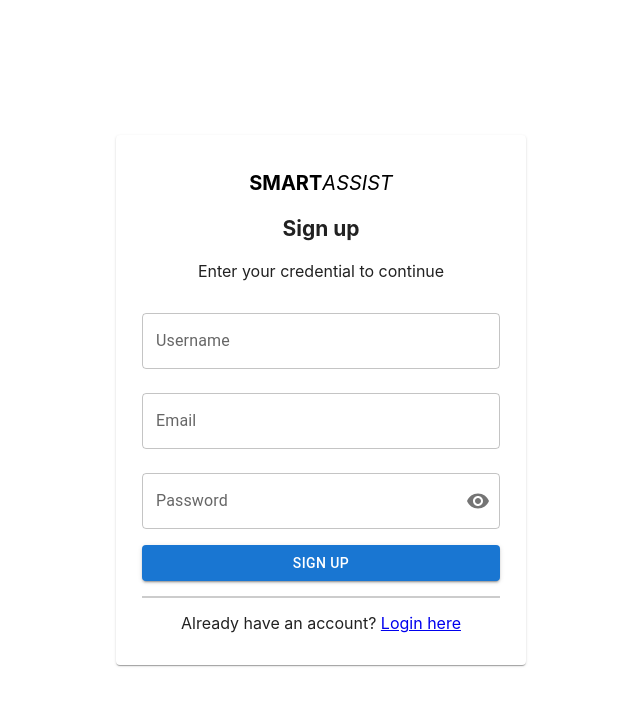
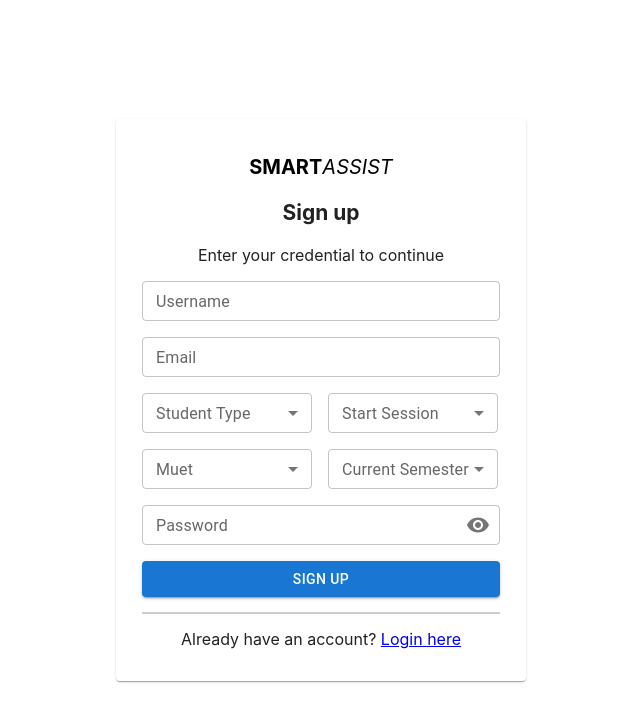
Before and after one commit to tyxyah/smartassist, a React (Create React App) app in the folder frontend/: page /signup in a window 1280 px wide. Shown: the top 722 px of the page, without its empty margins (319-959 px from the left). Built offline with nearby package versions, Linux system fonts and the light colour scheme.

Commit message:
update sign up form

```diff
--- a/frontend/src/App.js
+++ b/frontend/src/App.js
@@ -15,7 +15,7 @@ function App() {
       <BrowserRouter>
         <Routes>
           <Route path="/" element={!user ? <LoginPage /> : <Navigate to="Dashboard" />} />
-          <Route path="/signup" element={!user ? <SignupPage /> : <Navigate to="Dashboard" />} />
+          <Route path="/signup" element={!user ? <SignupPage /> : <Navigate to="/" />} />
           <Route path="/Profile" element={user? <ProfilePage /> : <Navigate to="/"/>} />
           <Route path="/AcademicProgress" element={user? <ProgressPage /> : <Navigate to="/"/>} />
           <Route path="/Dashboard" element={user? <DashboardPage /> : <Navigate to="/"/>} />
--- a/frontend/src/pages/LoginPage.js
+++ b/frontend/src/pages/LoginPage.js
@@ -100,7 +100,7 @@ const LoginPage = () => {
               color="primary"
               onClick={handleLogin}
             >
-              Sign in
+              Log in
             </Button>
             {error &&<Alert severity="error">{error}</Alert>}
             <div
--- a/frontend/src/pages/SignupPage.js
+++ b/frontend/src/pages/SignupPage.js
@@ -2,6 +2,10 @@ import React, { useState } from "react";
 import Card from "@mui/material/Card";
 import CardContent from "@mui/material/CardContent";
 import TextField from "@mui/material/TextField";
+import InputLabel from "@mui/material/InputLabel";
+import MenuItem from "@mui/material/MenuItem";
+import FormControl from "@mui/material/FormControl";
+import Select from "@mui/material/Select";
 import Button from "@mui/material/Button";
 import Alert from "@mui/material/Alert";
 import Stack from "@mui/material/Stack";
@@ -16,6 +20,10 @@ const Signup = () => {
   const [email, setEmail] = useState("");
   const [username, setUsername] = useState("");
   const [password, setPassword] = useState("");
+  const [studentType, setStudentType] = useState("");
+  const [startSession, setStartSession] = useState("");
+  const [muet, setMuet] = useState("");
+  const [currentSemester, setCurrentSemester] = useState("");
   const [showPassword, setShowPassword] = useState(false);
   const [showSuccessAlert, setShowSuccessAlert] = useState(false);
   const { signup, error, isLoading } = useSignup();
@@ -37,6 +45,22 @@ const Signup = () => {
 
   const handleTogglePasswordVisibility = () => {
     setShowPassword((prevShowPassword) => !prevShowPassword);
+  };
+
+  const handleStudentType = (event) => {
+    setStudentType(event.target.value);
+  };
+
+  const handleStartSession = (event) => {
+    setStartSession(event.target.value);
+  };
+
+  const handleMuet = (event) => {
+    setMuet(event.target.value);
+  };
+
+  const handleCurrentSemester = (event) => {
+    setCurrentSemester(event.target.value);
   };
 
   return (
@@ -79,14 +103,18 @@ const Signup = () => {
           </p>
 
           <TextField
+            id="username"
+            size="small"
             label="Username"
             variant="outlined"
-            margin="normal"
+            margintop="1"
             fullWidth
             value={username}
             onChange={(e) => setUsername(e.target.value)}
           />
           <TextField
+            id="email"
+            size="small"
             label="Email"
             type="email"
             variant="outlined"
@@ -95,7 +123,74 @@ const Signup = () => {
             value={email}
             onChange={(e) => setEmail(e.target.value)}
           />
+          <Stack sx={{ width: "100%", marginY: 1}} spacing={2} direction={"row"}>
+          <FormControl sx={{minWidth: 170}} size="small">
+            <InputLabel>Student Type</InputLabel>
+            <Select
+              id="studentType"
+              value={studentType}
+              label="Student Type"
+              onChange={handleStudentType}
+              size="small"
+              fullWidth
+            >
+              <MenuItem value={1}>Local</MenuItem>
+              <MenuItem value={2}>International</MenuItem>
+            </Select>
+          </FormControl>
+          <FormControl sx={{minWidth: 170}} size="small">
+            <InputLabel>Start Session</InputLabel>
+            <Select
+              id="startSession"
+              value={startSession}
+              label="Start Session"
+              onChange={handleStartSession}
+              size="small"
+              fullWidth
+            >
+              <MenuItem value={1}>2020/2021</MenuItem>
+              <MenuItem value={2}>2021/2022</MenuItem>
+            </Select>
+          </FormControl></Stack>
+          <Stack sx={{ width: "100%", marginTop: 2}} spacing={2} direction={"row"}>
+          <FormControl sx={{minWidth: 170}} size="small">
+            <InputLabel>Muet</InputLabel>
+            <Select
+              id="muet"
+              value={muet}
+              label="Muet"
+              onChange={handleMuet}
+              size="small"
+              fullWidth
+            >
+              <MenuItem value={1}>1 and 2</MenuItem>
+              <MenuItem value={2}>3 and 4</MenuItem>
+              <MenuItem value={3}>5 and 6</MenuItem>
+            </Select>
+          </FormControl>
+          <FormControl sx={{minWidth: 170 }} size="small">
+            <InputLabel>Current Semester</InputLabel>
+            <Select
+              id="currentSemester"
+              value={currentSemester}
+              label="Current Semester"
+              onChange={handleCurrentSemester}
+              size="small"
+              fullWidth
+            >
+              <MenuItem value={1}>1</MenuItem>
+              <MenuItem value={2}>2</MenuItem>
+              <MenuItem value={3}>3</MenuItem>
+              <MenuItem value={4}>4</MenuItem>
+              <MenuItem value={5}>5</MenuItem>
+              <MenuItem value={6}>6</MenuItem>
+              <MenuItem value={7}>7</MenuItem>
+              <MenuItem value={8}>8</MenuItem>
+            </Select>
+          </FormControl>
+          </Stack>
           <TextField
+            size="small"
             label="Password"
             type={showPassword ? "text" : "password"}
             variant="outlined"
@@ -131,7 +226,9 @@ const Signup = () => {
             {error ? (
               <Alert severity="error">{error}</Alert>
             ) : showSuccessAlert ? (
-              <Alert severity="success">Signup successful! Try login now.</Alert>
+              <Alert severity="success">
+                Signup successful! Try login now.
+              </Alert>
             ) : null}
 
             <div
@@ -141,8 +238,7 @@ const Signup = () => {
               }}
             />
             <div style={{ margin: "0px", textAlign: "center" }}>
-              Already have an account?{" "}
-              <Link to="/">Login here</Link>
+              Already have an account? <Link to="/">Login here</Link>
             </div>
           </Stack>
         </CardContent>
```
Also changed, not shown: 1 other file (tests, documents, lock files or other folders).
